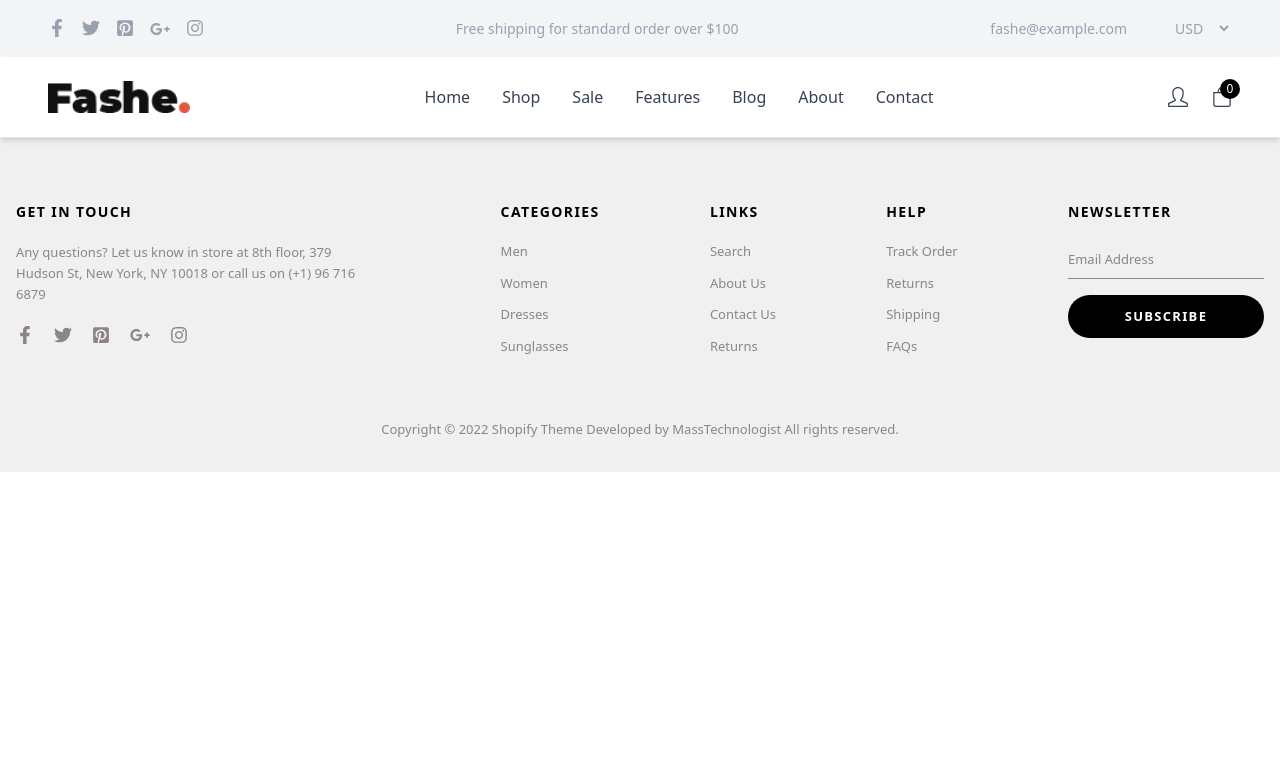
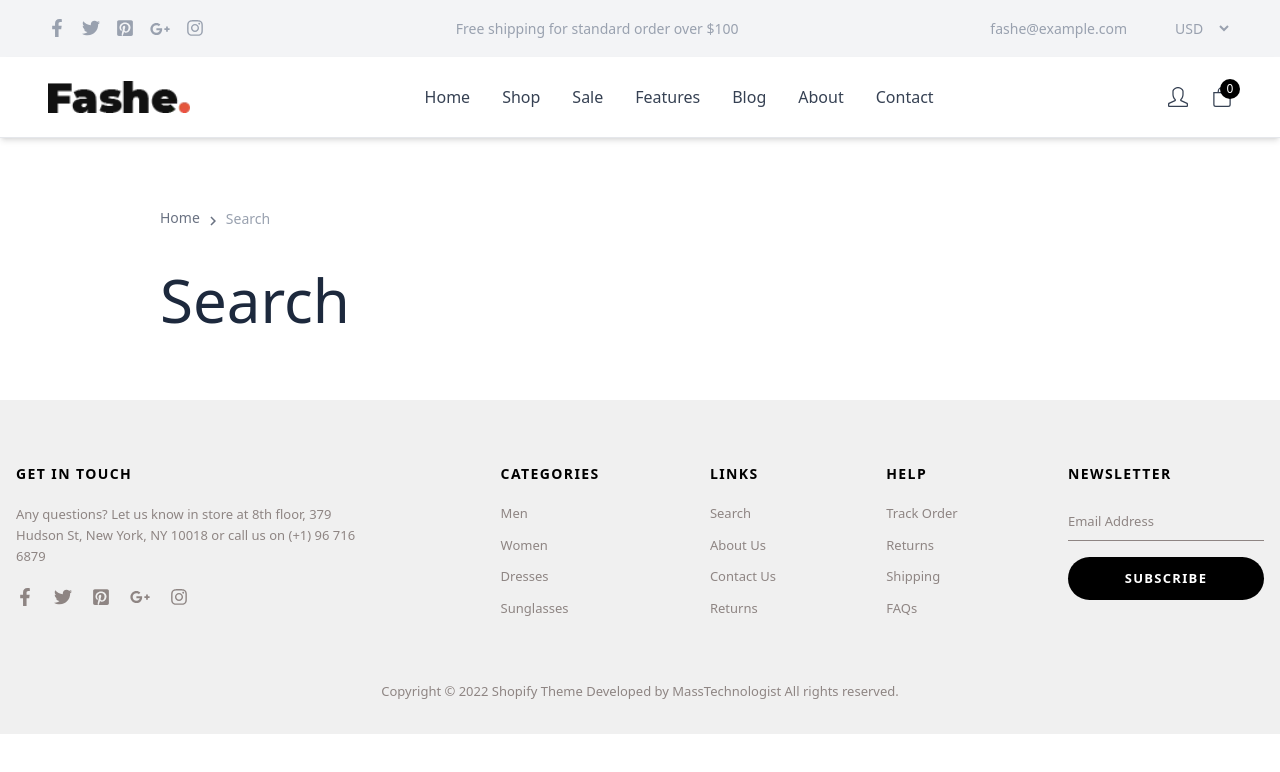
Before and after one commit to Aymen-zhr/Aymen_Zouhari_Final_Project_React, a React (Vite) app in the folder final project react/: page /sale in a window 1280 px wide. Shown: the top 772 px of the page. Built offline with nearby package versions, Linux system fonts and the light colour scheme.

Commit message:
feat: added a search section

```diff
--- a/final project react/src/pages/sale/index.jsx
+++ b/final project react/src/pages/sale/index.jsx
@@ -2,13 +2,14 @@ import React from 'react';
 import TopBar from '../../components/Header/TopBar';
 import Navbar from '../../components/Header/Navbar';
 import Footer from '../../components/Footer/Footer';
+import Search from './partials/search';
 
 const Sale = () => {
     return (
         <div>
             <TopBar />
             <Navbar />
-
+            <Search />
             <Footer />
         </div>
     );
--- /dev/null
+++ b/final project react/src/pages/sale/partials/search.jsx
@@ -0,0 +1,27 @@
+import React from 'react';
+import { MdNavigateNext } from "react-icons/md";
+import { Link } from 'react-router-dom';
+
+const Search = () => {
+    return (
+        <div className="px-10 py-17.5 md:px-20 lg:px-40 bg-white">
+            <nav className='flex items-center gap-1 text-sm text-gray-500 mb-10'>
+                <div  className="hover:text-orange-500 transition-colors flex gap-1" >
+                <Link to="/">Home</Link>
+
+                <span className='flex pt-1 items-center cursor-pointer text-lg'>
+                    <MdNavigateNext />
+                </span>
+                </div>
+                <span className="text-gray-400 cursor-pointer hover:text-orange-500">Search</span>
+            </nav>
+
+            <h1 className="text-5xl md:text-6xl font-light text-slate-800">
+                Search
+            </h1>
+
+        </div>
+    );
+};
+
+export default Search;
```
